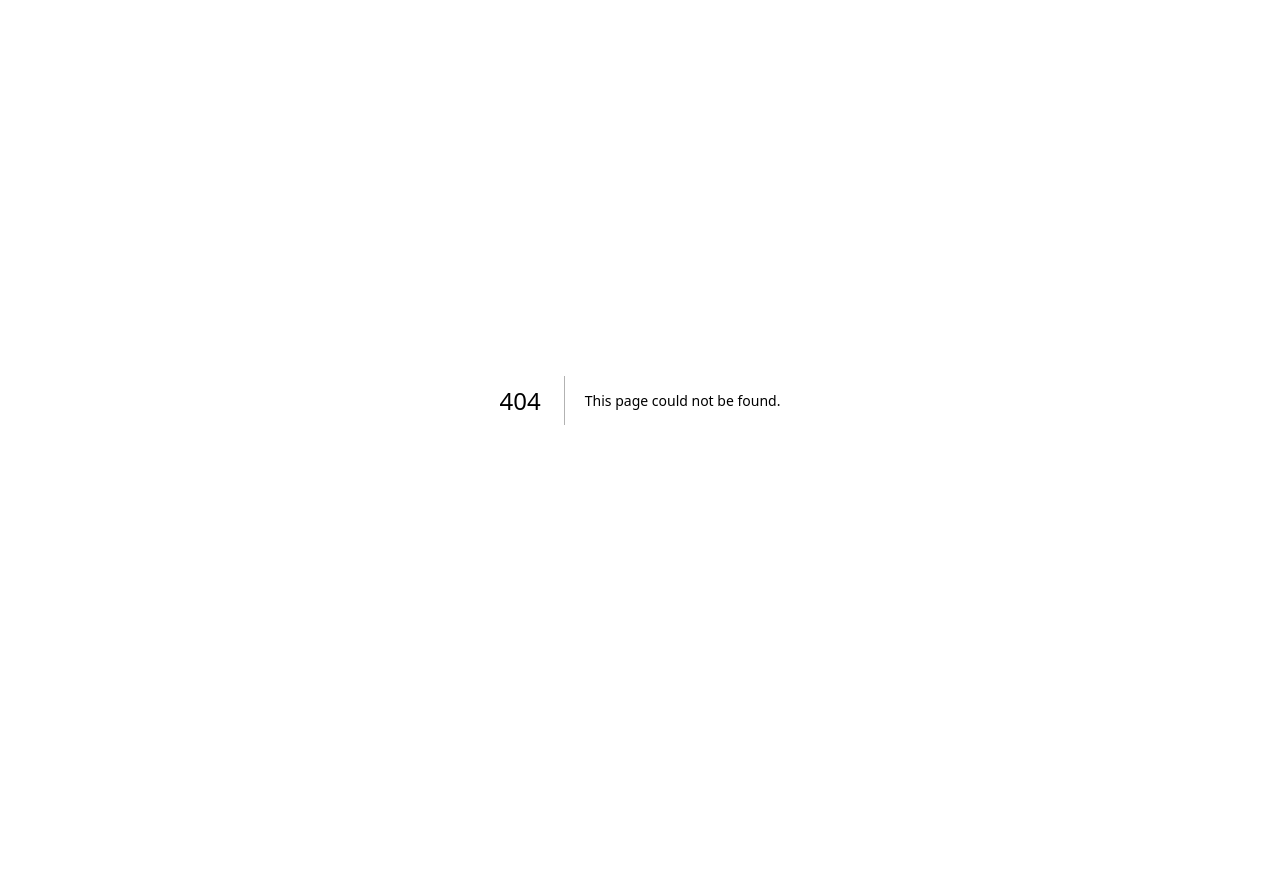
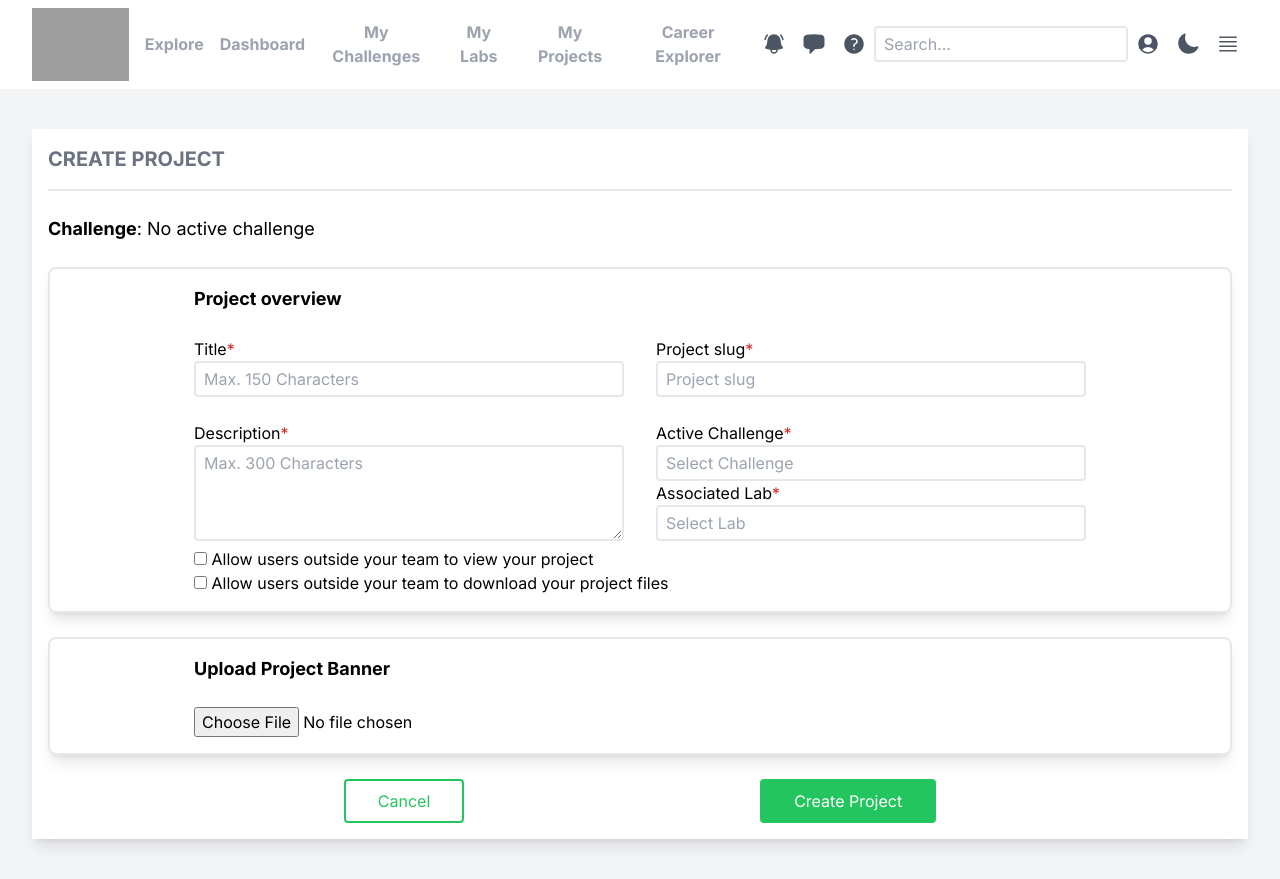
Before and after one commit to brandonduong/Prepr, a Next.js app: page /createProject in a window 1280 px wide. Before the commit this address had no page. Before the commit the page ends 800 px from the top, so only its background shows below. Built offline with nearby package versions, Linux system fonts and the light colour scheme; grey boxes are pictures that could not be loaded.

Commit message:
added project creation

```diff
--- /dev/null
+++ b/app/createProject/page.tsx
@@ -0,0 +1,155 @@
+"use client";
+
+import Card from "@/components/Dashboard/Card";
+import Header from "@/components/Header";
+import { useProjects } from "@/contexts/Projects";
+import clsx from "clsx";
+import Link from "next/link";
+import { useState } from "react";
+
+export default function CreateProject() {
+  const [dark, setDark] = useState(false);
+  const { projects, setProjects } = useProjects();
+  const [form, setForm] = useState({
+    title: "",
+    description: "",
+    challenge: "",
+  });
+
+  const handleChange = (
+    e: React.ChangeEvent<HTMLInputElement | HTMLTextAreaElement>
+  ) => setForm({ ...form, [e.target.name]: e.target.value });
+
+  function handleCreate() {
+    setProjects([
+      ...projects,
+      {
+        ...form,
+        slug: "test slug2",
+        img: "/logoNew.png",
+        lab: "test lab2",
+        recruiting: "test recruiting2",
+        skills: "test skills2",
+        publicView: false,
+        publicDownload: true,
+      },
+    ]);
+  }
+
+  return (
+    <main className={clsx({ dark: dark })}>
+      <Header dark={dark} setDark={setDark} />
+
+      <section className={"px-8 py-4 bg-gray-100 dark:bg-gray-400"}>
+        <div className="bg-white my-6 p-4 shadow-lg">
+          <h2 className="text-gray-500 font-bold text-xl pb-4 border-b-2">
+            CREATE PROJECT
+          </h2>
+
+          <h3 className="text-lg my-6">
+            <b>Challenge</b>: <span>No active challenge</span>
+          </h3>
+
+          <div className="mb-6">
+            <Card>
+              <div className="px-32">
+                <h3 className="text-lg mb-6">
+                  <b>Project overview</b>
+                </h3>
+                <div className="flex justify-between mb-6">
+                  <div className="basis-1/2 mr-8">
+                    <h3>
+                      Title<span className="text-red-600">*</span>
+                    </h3>
+                    <input
+                      className="px-2 py-1 border-2 focus:outline-none rounded w-full"
+                      name="title"
+                      placeholder="Max. 150 Characters"
+                      onChange={handleChange}
+                    />
+                  </div>
+                  <div className="basis-1/2">
+                    <h3>
+                      Project slug<span className="text-red-600">*</span>
+                    </h3>
+                    <input
+                      className="px-2 py-1 border-2 focus:outline-none rounded w-full"
+                      placeholder="Project slug"
+                    />
+                  </div>
+                </div>
+                <div className="flex justify-between">
+                  <div className="basis-1/2 mr-8">
+                    <h3>
+                      Description<span className="text-red-600">*</span>
+                    </h3>
+                    <textarea
+                      className="px-2 pt-1 pb-10 border-2 focus:outline-none rounded w-full"
+                      placeholder="Max. 300 Characters"
+                      name="description"
+                      onChange={(e) => handleChange(e)}
+                    />
+                  </div>
+                  <div className="basis-1/2">
+                    <h3>
+                      Active Challenge<span className="text-red-600">*</span>
+                    </h3>
+                    <input
+                      className="px-2 py-1 border-2 focus:outline-none rounded w-full"
+                      placeholder="Select Challenge"
+                      name="challenge"
+                      onChange={(e) => handleChange(e)}
+                    />
+                    <h3>
+                      Associated Lab<span className="text-red-600">*</span>
+                    </h3>
+                    <input
+                      className="px-2 py-1 border-2 focus:outline-none rounded w-full"
+                      placeholder="Select Lab"
+                    />
+                  </div>
+                </div>
+                <div>
+                  <input type="checkbox" />{" "}
+                  <span>
+                    Allow users outside your team to view your project
+                  </span>
+                </div>
+                <div>
+                  <input type="checkbox" />{" "}
+                  <span>
+                    Allow users outside your team to download your project files
+                  </span>
+                </div>
+              </div>
+            </Card>
+          </div>
+
+          <div className="mb-6">
+            <Card>
+              <div className="px-32">
+                <h3 className="text-lg mb-6">
+                  <b>Upload Project Banner</b>
+                </h3>
+                <input type="file" accept="image/*" />
+              </div>
+            </Card>
+          </div>
+          <div className="flex justify-evenly">
+            <button className="rounded bg-white border-2 border-green-500 text-green-500 px-8 py-2">
+              Cancel
+            </button>
+            <Link href={"/user/home"}>
+              <button
+                className="rounded bg-green-500 border-2 border-green-500 text-white px-8 py-2"
+                onClick={handleCreate}
+              >
+                Create Project
+              </button>
+            </Link>
+          </div>
+        </div>
+      </section>
+    </main>
+  );
+}
--- a/app/user/home/page.tsx
+++ b/app/user/home/page.tsx
@@ -5,6 +5,7 @@ import Project from "@/components/Dashboard/Project";
 import Header from "@/components/Header";
 import { useProjects } from "@/contexts/Projects";
 import clsx from "clsx";
+import Link from "next/link";
 import { useState } from "react";
 
 export default function Dashboard() {
@@ -67,9 +68,11 @@ export default function Dashboard() {
               <Card>
                 <div className="flex justify-between">
                   <h3 className="font-bold text-xl">Projects</h3>
-                  <button className="text-white bg-green-500 rounded px-2">
-                    Create
-                  </button>
+                  <Link href={"/createProject"}>
+                    <button className="text-white bg-green-500 rounded px-2">
+                      Create
+                    </button>
+                  </Link>
                 </div>
 
                 {projects.map((p) => (
```
